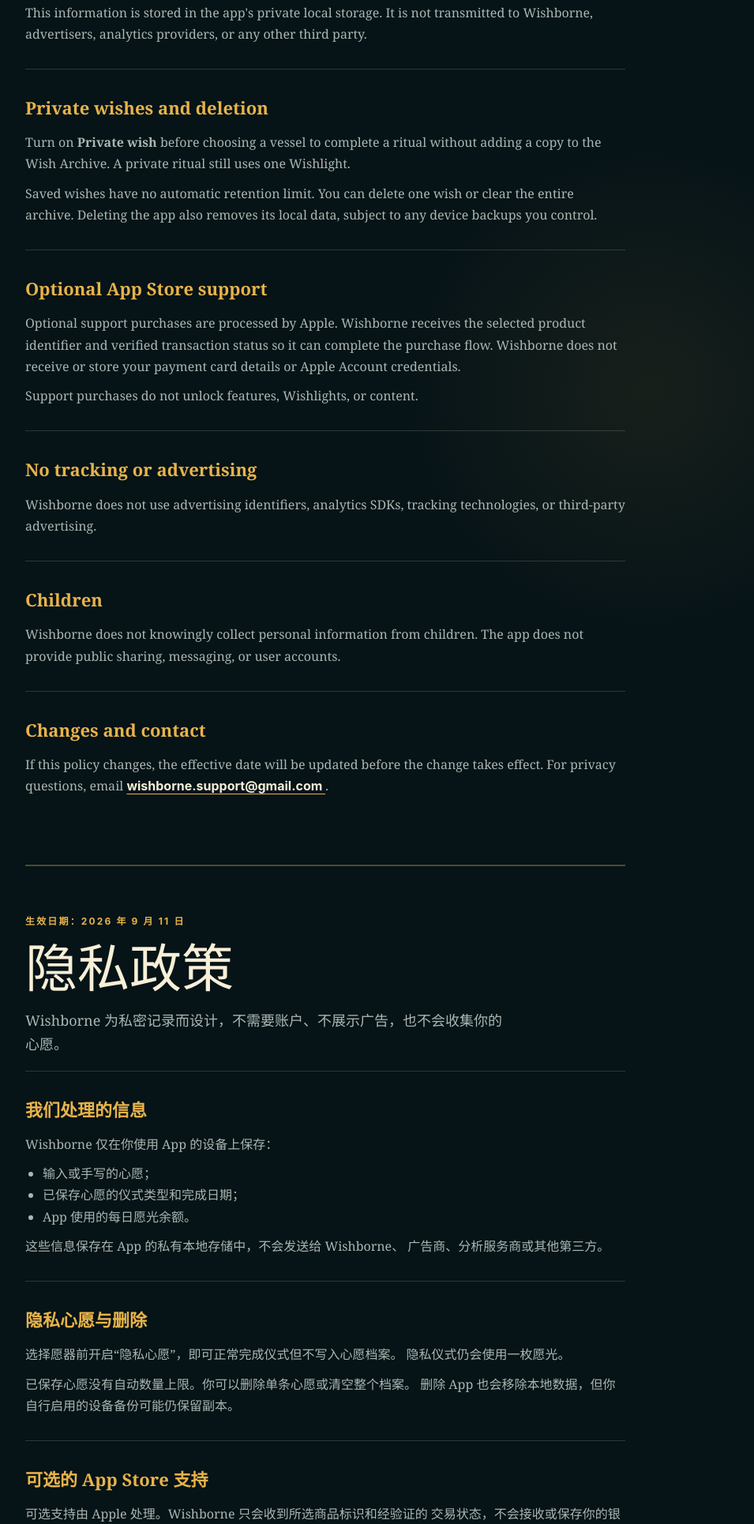
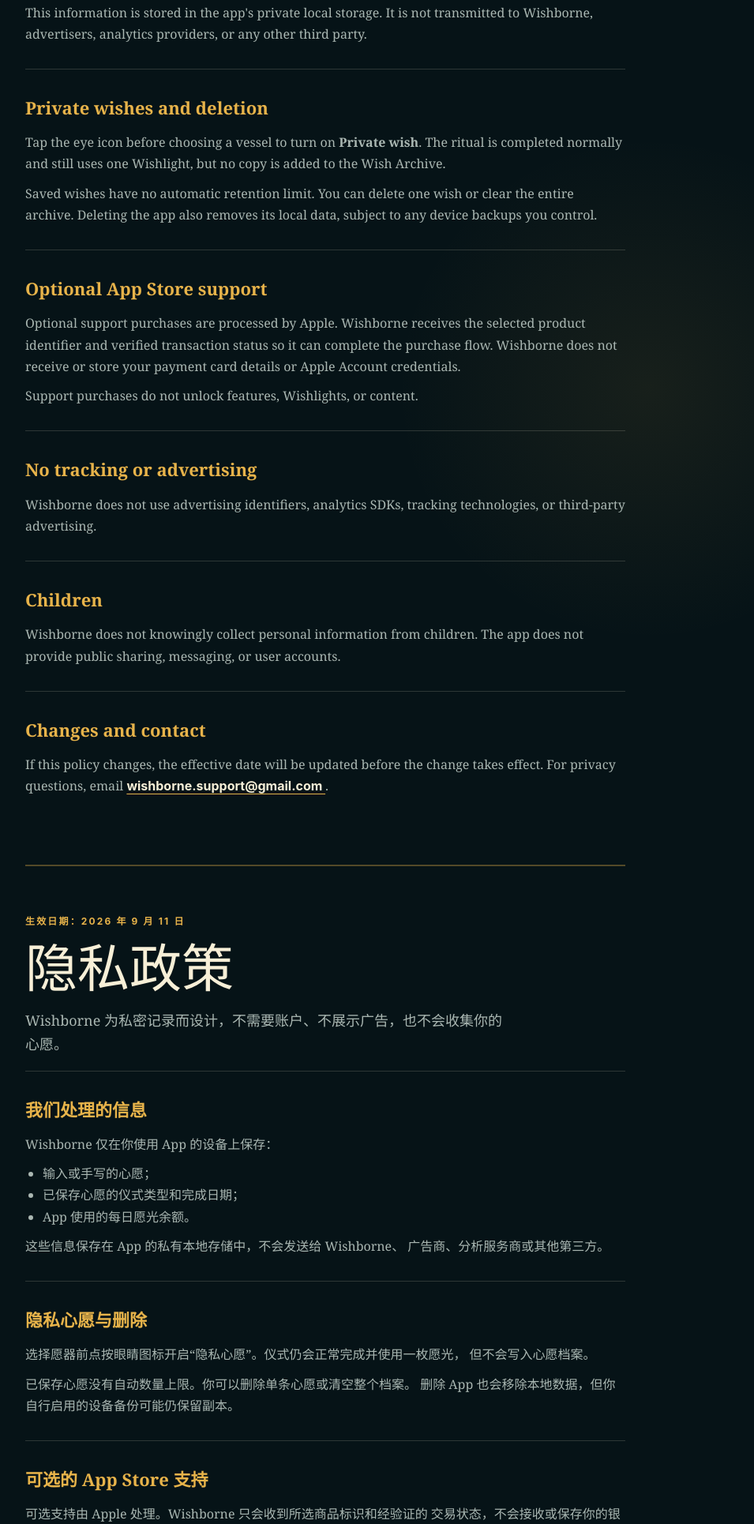
Before and after one commit to JaysonPan/Wishborne, a plain HTML site: page privacy/index.html in a window 1280 px wide. Shown: the part 636-2566 px from the top of the page at 79% size, without its empty margins (228-1183 px from the left). Drawn offline with Linux system fonts and the light colour scheme.

Commit message:
docs: align private wish instructions
Co-authored-by: TRAE CLI <noreply@bytedance.com>

```diff
--- a/privacy/index.html
+++ b/privacy/index.html
@@ -50,9 +50,9 @@
       <section class="section">
         <h2>Private wishes and deletion</h2>
         <p>
-          Turn on <strong>Private wish</strong> before choosing a vessel to
-          complete a ritual without adding a copy to the Wish Archive. A
-          private ritual still uses one Wishlight.
+          Tap the eye icon before choosing a vessel to turn on
+          <strong>Private wish</strong>. The ritual is completed normally and
+          still uses one Wishlight, but no copy is added to the Wish Archive.
         </p>
         <p>
           Saved wishes have no automatic retention limit. You can delete one
@@ -124,8 +124,8 @@
         <section class="section">
           <h2>隐私心愿与删除</h2>
           <p>
-            选择愿器前开启“隐私心愿”，即可正常完成仪式但不写入心愿档案。
-            隐私仪式仍会使用一枚愿光。
+            选择愿器前点按眼睛图标开启“隐私心愿”。仪式仍会正常完成并使用一枚愿光，
+            但不会写入心愿档案。
           </p>
           <p>
             已保存心愿没有自动数量上限。你可以删除单条心愿或清空整个档案。
```
Also changed, not shown: support/index.html (+5 -4 lines).
